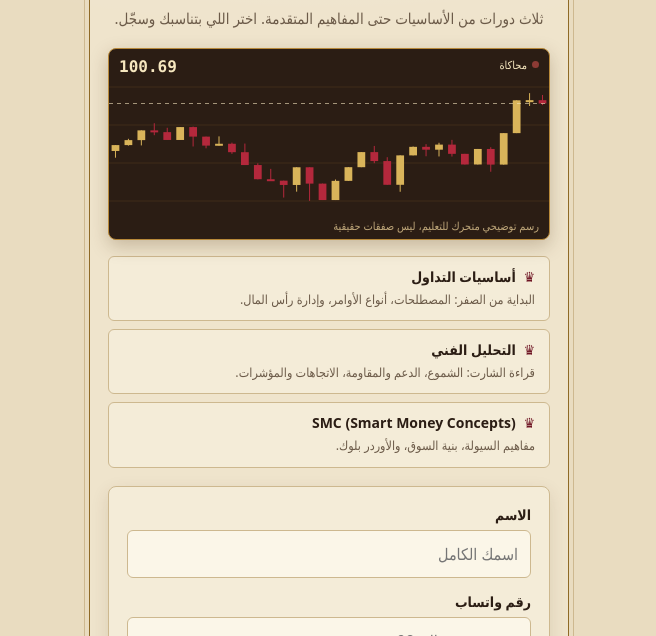
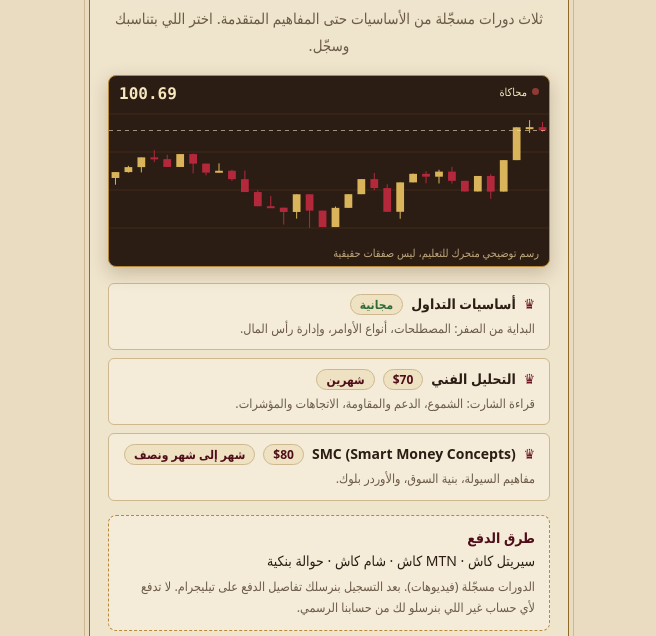
Before and after one commit to sheikhtrader/sheikhtrader.github.io, a plain HTML site: page index.html in a window 1280 px wide. Shown: the part 164-800 px from the top of the page, without its empty margins (311-967 px from the left). Drawn offline with Linux system fonts and the light colour scheme.

Commit message:
Add files via upload

```diff
--- a/index.html
+++ b/index.html
@@ -61,6 +61,13 @@
   .chart .live{position:absolute;top:8px;right:10px;font-size:11px;color:#f6e7bf;display:flex;align-items:center;gap:5px}
   .chart .live i{width:7px;height:7px;border-radius:50%;background:#d9534f;animation:blink 1.2s infinite}
   @keyframes blink{50%{opacity:.25}}
+  .meta{display:inline-block;margin-right:8px;font-size:12px;color:var(--wine2);background:#efe2c2;
+    border:1px solid var(--line);border-radius:99px;padding:1px 9px;font-weight:600}
+  .meta.free{color:var(--green)}
+  .pay{background:var(--parch2);border:1px dashed var(--gold);border-radius:8px;padding:12px 14px;margin-top:14px;
+    font-size:14px;text-align:right}
+  .pay b{display:block;margin-bottom:4px;color:var(--wine2)}
+  .pay small{display:block;color:var(--muted);font-size:12.5px;margin-top:6px;line-height:1.7}
   ul.points li small{display:block;color:var(--muted);font-size:12.5px;margin-top:3px;line-height:1.7}
   .opts{display:grid;gap:8px}
   label.opt{display:flex;gap:10px;align-items:center;background:#fbf6e8;border:1px solid var(--line);
@@ -83,6 +90,7 @@
       <div class="tag">رسم توضيحي متحرك للتعليم، ليس صفقات حقيقية</div>
     </div>
     <ul class="points" id="points"></ul>
+    <div class="pay" id="pay"></div>
   </header>
 
   <form id="form" novalidate>
@@ -137,21 +145,33 @@ const CONFIG = {
   TELEGRAM_USERNAME: "Muhamad_fx0",
   BRAND: "Sheikh Trader",
   TITLE_WORD: "التداول",
-  SUBTITLE: "ثلاث دورات من الأساسيات حتى المفاهيم المتقدمة. اختر اللي بتناسبك وسجّل.",
+  SUBTITLE: "ثلاث دورات مسجّلة من الأساسيات حتى المفاهيم المتقدمة. اختر اللي بتناسبك وسجّل.",
   COURSES: [
-    {name: "أساسيات التداول", desc: "البداية من الصفر: المصطلحات، أنواع الأوامر، وإدارة رأس المال."},
-    {name: "التحليل الفني", desc: "قراءة الشارت: الشموع، الدعم والمقاومة، الاتجاهات والمؤشرات."},
-    {name: "SMC (Smart Money Concepts)", desc: "مفاهيم السيولة، بنية السوق، والأوردر بلوك."}
-  ]
+    {name: "أساسيات التداول", price: 0, duration: "",
+     desc: "البداية من الصفر: المصطلحات، أنواع الأوامر، وإدارة رأس المال."},
+    {name: "التحليل الفني", price: 70, duration: "شهرين",
+     desc: "قراءة الشارت: الشموع، الدعم والمقاومة، الاتجاهات والمؤشرات."},
+    {name: "SMC (Smart Money Concepts)", price: 80, duration: "شهر إلى شهر ونصف",
+     desc: "مفاهيم السيولة، بنية السوق، والأوردر بلوك."}
+  ],
+  PAYMENT: ["سيريتل كاش", "MTN كاش", "شام كاش", "حوالة بنكية"]
 };
+const priceText = c => c.price ? "$" + c.price : "مجانية";
 /* ================================================== */
 
 const esc = s => String(s).replace(/</g,"&lt;").replace(/"/g,"&quot;");
 const $ = id => document.getElementById(id);
 $("points").innerHTML = CONFIG.COURSES.map(c =>
-  "<li><b>" + esc(c.name) + "</b><small>" + esc(c.desc) + "</small></li>").join("");
-$("opts").innerHTML = CONFIG.COURSES.map(c =>
-  '<label class="opt"><input type="checkbox" name="course" value="' + esc(c.name) + '"> ' + esc(c.name) + "</label>").join("");
+  "<li><b>" + esc(c.name) + "</b>" +
+  '<span class="meta' + (c.price ? "" : " free") + '">' + priceText(c) + "</span>" +
+  (c.duration ? '<span class="meta">' + esc(c.duration) + "</span>" : "") +
+  "<small>" + esc(c.desc) + "</small></li>").join("");
+$("opts").innerHTML = CONFIG.COURSES.map((c,i) =>
+  '<label class="opt"><input type="checkbox" name="course" value="' + i + '"> ' +
+  esc(c.name) + " — " + priceText(c) + "</label>").join("");
+$("pay").innerHTML = "<b>طرق الدفع</b>" + esc(CONFIG.PAYMENT.join(" · ")) +
+  "<small>الدورات مسجّلة (فيديوهات). بعد التسجيل بنرسلك تفاصيل الدفع على تيليجرام. " +
+  "لا تدفع لأي حساب غير اللي بنرسلو لك من حسابنا الرسمي.</small>";
 $("sub").textContent = CONFIG.SUBTITLE;
 $("title").innerHTML = "سجّل بدورات <span>" + esc(CONFIG.TITLE_WORD) + "</span>";
 
@@ -169,7 +189,9 @@ $("form").addEventListener("submit", e => {
   if (name.length < 2) return fail("اكتب اسمك");
   if (phone.replace(/\D/g,"").length < 8) return fail("اكتب رقم واتساب صحيح");
   if (!country) return fail("اكتب بلدك أو مدينتك");
-  const courses = [...document.querySelectorAll('input[name="course"]:checked')].map(x => x.value);
+  const picked = [...document.querySelectorAll('input[name="course"]:checked')].map(x => CONFIG.COURSES[+x.value]);
+  const courses = picked.map(c => c.name + " (" + priceText(c) + ")");
+  const total = picked.reduce((s,c) => s + c.price, 0);
   if (!courses.length) return fail("اختر دورة وحدة على الأقل");
   if (!level) return fail("اختر مستواك");
   if (!$("agree").checked) return fail("لازم توافق على تنبيه المخاطر");
@@ -178,6 +200,7 @@ $("form").addEventListener("submit", e => {
   msg = [
     "طلب تسجيل - " + CONFIG.BRAND,
     "الدورات: " + courses.join("، "),
+    "المجموع: " + (total ? "$" + total : "مجاني"),
     "الاسم: " + name,
     "واتساب: " + phone,
     "تيليجرام: " + (tg || "-"),
```
